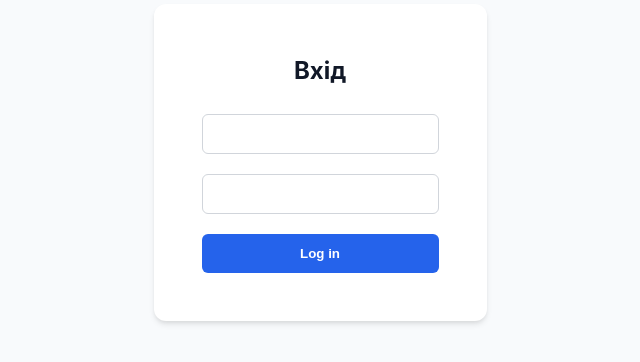
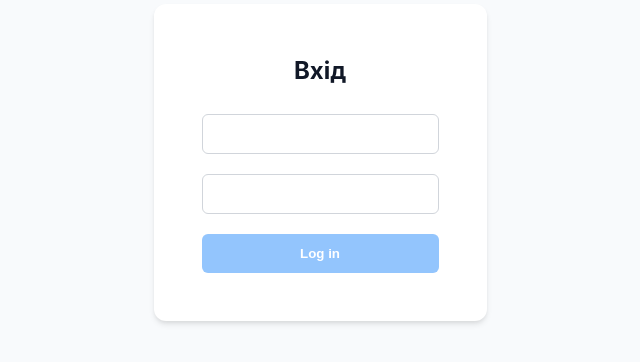
Before and after one commit to Nata13pr/react-lesson-demo, a React (Vite) app: page /login in a window 1280 px wide. Shown: the part 186-548 px from the top of the page, without its empty margins (320-960 px from the left). Built offline with nearby package versions, Linux system fonts and the light colour scheme.

Commit message:
add homework6

```diff
--- a/package.json
+++ b/package.json
@@ -18,6 +18,7 @@
    "react-router": "^7.12.0",
     "react-router-dom": "^7.12.0",
     "react-hook-form": "^7.71.1",
+    "@hookform/resolvers": "^5.2.2",
     "joi": "^18.0.2"
   },
   "devDependencies": {
--- a/src/components/form-component/FormComponent.tsx
+++ b/src/components/form-component/FormComponent.tsx
@@ -5,11 +5,14 @@ import {useState} from "react";
 import {ERROR_MESSAGES} from "../../constants/errors.ts";
 import {useNavigate} from "react-router";
 import {login} from "../../services/auth.service.ts";
+import UserValidator from "../../validators/user.validator.ts";
+import {joiResolver} from "@hookform/resolvers/joi";
 
 const FormComponent = () => {
     const [serverError, setServerError] = useState<string | null>(null);
     const {handleSubmit, register, reset, formState: {errors, isValid}} = useForm<ILogin>({
         mode: 'all',
+        resolver: joiResolver(UserValidator)
     });
     const navigate = useNavigate();
     const customHandler = async (formDataProps: ILogin) => {
```
Also changed, not shown: 1 other file (tests, documents, lock files or other folders).
